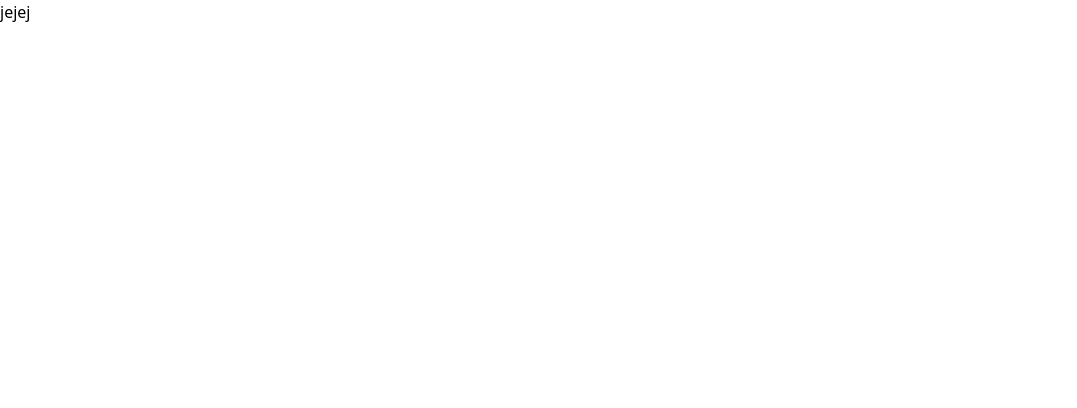
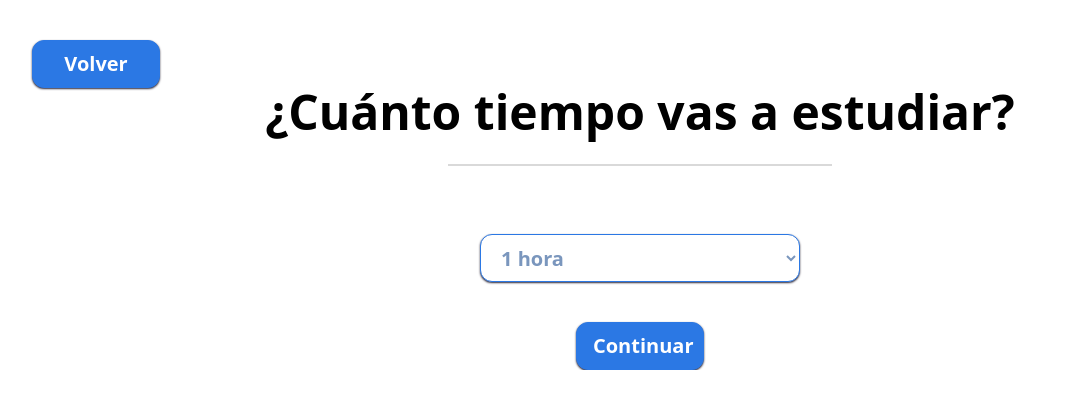
Before and after one commit to David-A-Moreno/Lawatty, a Next.js app: page /SetTime in a window 1280 px wide. Shown: the top 408 px of the page, without its empty margins (0-1077 px from the left). Built offline with nearby package versions, Linux system fonts and the light colour scheme.

Commit message:
se crearon estilos para la pagina que define el tiempo de estudio

```diff
--- a/src/app/SetTime/page.jsx
+++ b/src/app/SetTime/page.jsx
@@ -1,8 +1,29 @@
 'use client';
+import ButtonBack from "../components/buttonBack";
+import { useRouter } from 'next/navigation';
 
-export default function Time({timeSystem}) {
 
-    return (
-        <h1>jejej</h1>
-    );
+export default function Time() {
+
+  const router = useRouter();
+
+  return (
+    <>
+      <div className="flex justify-start mt-10 ml-8">
+        <ButtonBack texto={'Volver'} onClick={() => {router.push('/')}} />
+      </div>
+      <section className="flex flex-col items-center ">
+        <h1 className="mt-15 mb-7 font-bold w-auto text-5xl">¿Cuánto tiempo vas a estudiar?</h1>
+        <div className="w-96 mb-12 h-px border border-t border-solid border-gray-line p-0 mx-auto"></div>
+        <select className="mt-5 mb-10 bg-white focus:outline-none text-sky-blue font-bold py-2 px-4 rounded-xl text-xl border w-80 border-blue-text-button h-12 shadow-sm shadow-purple-text">
+          <option value="1">1 hora</option>
+          <option value="2">2 horas</option>
+          <option value="3">3 horas</option>
+          <option value="4">4 horas</option>
+          <option value="5">5 horas</option>
+        </select>
+        <ButtonBack texto='Continuar' onClick={console.log('jeje')} />
+      </section>
+    </>
+  );
 }
--- a/src/app/components/buttonBack.jsx
+++ b/src/app/components/buttonBack.jsx
@@ -2,7 +2,7 @@
 
 const ButtonBack = ({ texto, onClick }) => {
   return (
-    <button onClick={onClick} className=" bg-blue-text-button ml-8 hover:bg-hover-color-button-back active:bg-click-color-button-back text-white font-bold py-2 px-4 rounded-xl w-32 text-xl border  border-blue-text-button h-12 shadow-sm shadow-purple-text">
+    <button onClick={onClick} className=" bg-blue-text-button hover:bg-hover-color-button-back active:bg-click-color-button-back text-white font-bold py-2 px-4 rounded-xl w-32 text-xl border  border-blue-text-button h-12 shadow-sm shadow-purple-text">
       {texto}
     </button>
   );
--- a/src/app/page.jsx
+++ b/src/app/page.jsx
@@ -72,7 +72,7 @@
 
   return (
     <>
-        <div className="flex justify-start mt-10">
+        <div className="flex justify-start mt-10 ml-8">
             {setGoBackButton()}
         </div>
         <section className="flex flex-col items-center ">
--- a/tailwind.config.js
+++ b/tailwind.config.js
@@ -21,7 +21,8 @@
         'click-color-button': '#72ABFA',
         'purple-text': '#2C2738',
         'hover-color-button-back': '#256CD0',
-        'click-color-button-back': '#205DB2 '
+        'click-color-button-back': '#205DB2',
+        'sky-blue': '#7A96BD'
       },
 
   },
```
Also changed, not shown: 1 other file (tests, documents, lock files or other folders).
